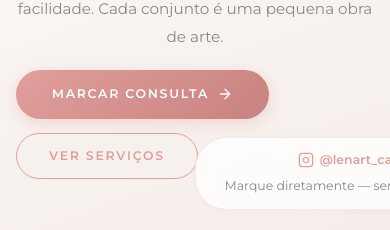
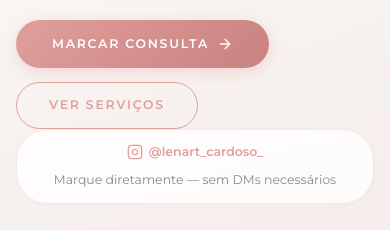
Before and after one commit to viniciin1/lenart-booking3, a React (Vite) app in the folder frontend/: page / in a window 390 px wide. Shown: the part 614-844 px from the top of the page. Built offline with nearby package versions, Linux system fonts and the light colour scheme; no server answers; a web font is replaced by a local one.

Commit message:
corrigir barra social mobile

```diff
--- a/frontend/src/pages/HomePage.module.css
+++ b/frontend/src/pages/HomePage.module.css
@@ -161,7 +161,7 @@
     grid-template-columns: 1fr;
     text-align: center;
     gap: 32px;
-    padding-bottom: 120px;
+    padding-bottom: 40px;
   }
   .heroContent {
     align-items: center;
@@ -175,11 +175,19 @@
   .blob1 { width: 200px; height: 200px; }
   .blob2 { width: 140px; height: 140px; }
   .socialProof {
-    flex-direction: column;
-    gap: 6px;
+    position: relative;
+    bottom: auto;
+    left: auto;
+    transform: none;
+    flex-direction: row;
+    flex-wrap: wrap;
+    justify-content: center;
+    gap: 8px;
     padding: 12px 20px;
-    bottom: 20px;
-    width: calc(100% - 48px);
+    margin: 0 16px 32px;
+    width: auto;
+    white-space: normal;
+    text-align: center;
   }
   .socialDivider { display: none; }
 }
```
